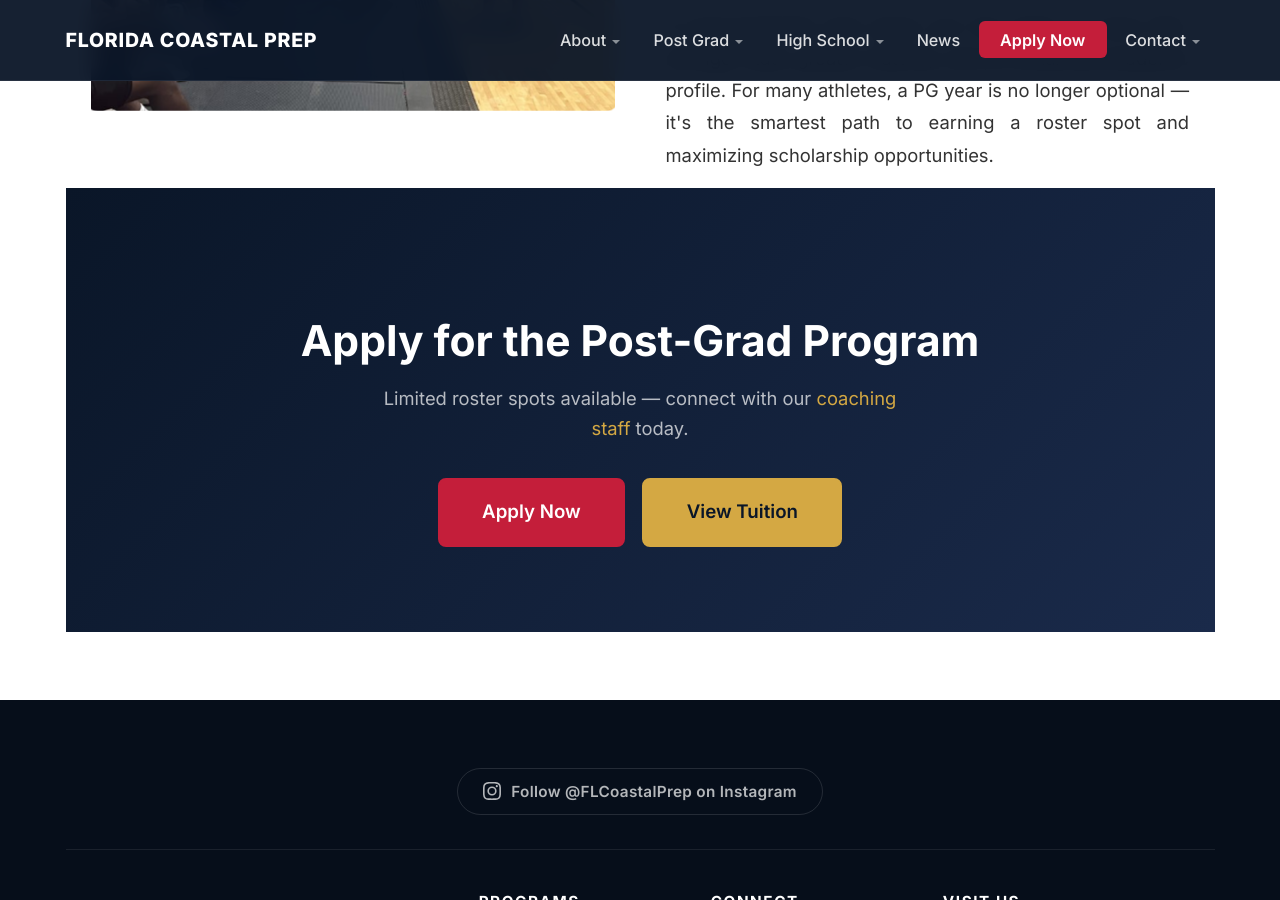
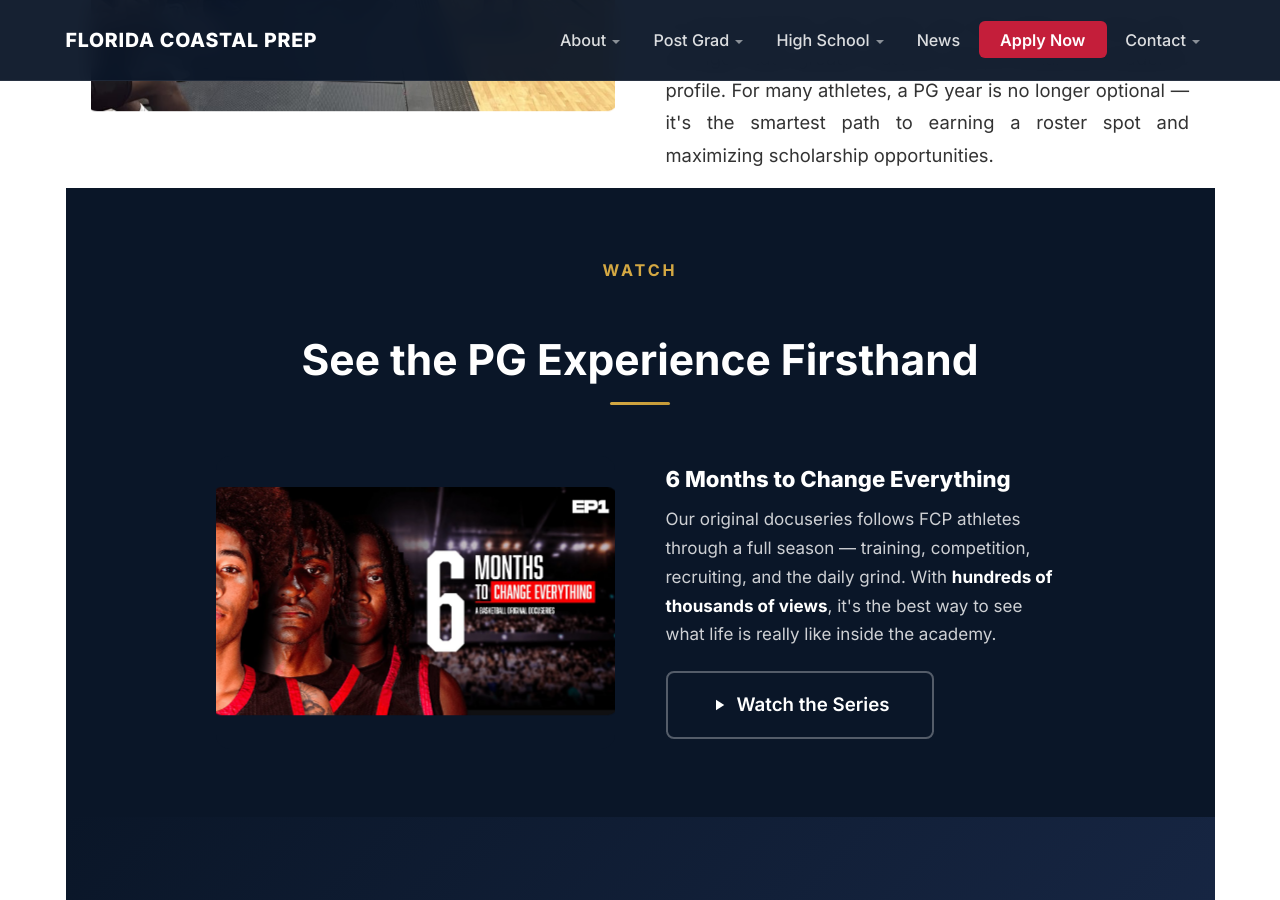
Before and after one commit to CoachD23/fcp-jekyll-site, a Jekyll site: the page built from post-grad.md, in a window 1280 px wide and 900 px high, scrolled down 5111 px. Built offline with Jekyll 4.4.1, drawn with Linux system fonts in a browser that asks for light colours; a script that is not in the unit is left out.

Commit message:
Add docuseries page + section on all program pages, HS schedule 2-col layout with gym photo

```diff
--- a/post-grad.md
+++ b/post-grad.md
@@ -179,6 +179,30 @@ hero_subtitle: The Bridge Between High School and College Basketball
 
 <div id="schedule"></div>
 
+<!-- Docuseries -->
+<section class="staff-section staff-section-dark fade-in" style="margin-top: 0;">
+  <div class="staff-section-header">
+    <span class="section-label">Watch</span>
+    <h2>See the PG Experience Firsthand</h2>
+    <div class="gold-rule"></div>
+  </div>
+  <div class="program-grid" style="max-width: 900px; margin: 1.5rem auto 0; align-items: center;">
+    <div class="program-image" style="background: #0a1628;">
+      <a href="/docuseries/">
+        <img src="/assets/images/about/docuseries-thumbnail.jpg" alt="6 Months to Change Everything — FCP docuseries" loading="lazy" style="object-fit: contain; min-height: auto; border-radius: 10px;">
+      </a>
+    </div>
+    <div style="color: rgba(255,255,255,0.8);">
+      <h3 style="color: #fff; font-size: 1.3rem; font-weight: 800; margin: 0 0 0.75rem;">6 Months to Change Everything</h3>
+      <p style="font-size: 1rem; line-height: 1.7; margin: 0 0 1.25rem;">Our original docuseries follows FCP athletes through a full season — training, competition, recruiting, and the daily grind. With <strong style="color: #fff;">hundreds of thousands of views</strong>, it's the best way to see what life is really like inside the academy.</p>
+      <a href="/docuseries/" class="btn btn-outline" style="border-color: rgba(255,255,255,0.3); color: #fff; display: inline-flex; align-items: center; gap: 0.5rem;">
+        <svg viewBox="0 0 24 24" style="width: 18px; height: 18px; fill: currentColor;"><path d="M8 5v14l11-7z"/></svg>
+        Watch the Series
+      </a>
+    </div>
+  </div>
+</section>
+
 <!-- CTA -->
 <div class="cta-section" style="margin-top: 0; border-radius: 0;">
   <h2>Apply for the Post-Grad Program</h2>
```
Also changed, not shown: about.md (+5 -5 lines), docuseries.html (added, +129 -0 lines), high-school.md (+113 -36 lines), assets/images/high-school/fcp-book-010.jpeg (added).
